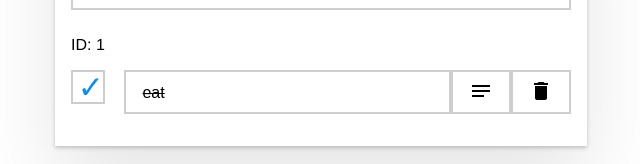
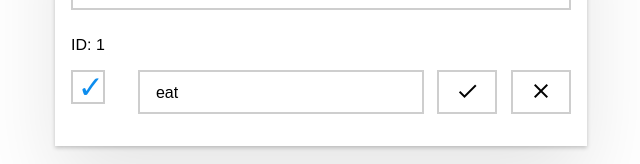
Before and after one commit to aiiiitg/angular-ivy-juuzzy, an Angular app: page /item/1 in a window 1280 px wide. Shown: the part 159-323 px from the top of the page, without its empty margins (319-959 px from the left). Built offline with nearby package versions, Linux system fonts and the light colour scheme.

Commit message:
1 file modified

```diff
--- a/src/app/item/item.component.html
+++ b/src/app/item/item.component.html
@@ -1,6 +1,6 @@
 <div class="item">
-
-<div class="btn-wrapper" *ngIf="!editable && !item.done">
+<!-- list view - non-editable and unchecked -->
+<div class="btn-wrapper" *ngIf="view==='list' && !editable && !item.done">
   <input [id]="item.description" type="checkbox" (change)="item.done = !item.done" [checked]="item.done" />
 <label [for]="item.description">&nbsp;</label>
   <button  class="btn_max" (click)="editable = !editable" style="text-align: left;">{{item.description}}</button>
@@ -8,7 +8,8 @@
   <button class="btn_min" (click)="remove.emit()"><mat-icon aria-hidden="false" aria-label="Delete">delete</mat-icon></button>
 </div>
 
-<div class="btn-wrapper" *ngIf="!editable && item.done">
+<!-- list view - non-editable and checked -->
+<div class="btn-wrapper" *ngIf="view==='list' && !editable && item.done">
   <input [id]="item.description" type="checkbox" (change)="item.done = !item.done" [checked]="item.done" />
 <label [for]="item.description">&nbsp;</label>
   <button  class="btn_max" (click)="editable = !editable" style="text-align: left; text-decoration: line-through;">{{item.description}}</button>
@@ -16,8 +17,8 @@
   <button class="btn_min" (click)="remove.emit()"><mat-icon aria-hidden="false" aria-label="Delete">delete</mat-icon></button>
 </div>
 
-<!-- This section shows only if user clicks Edit button -->
-<div *ngIf="editable">
+<!-- list view - editable -->
+<div *ngIf="view==='list' && editable">
   <div class="btn-wrapper">
     <input [id]="item.description" type="checkbox" (change)="item.done = !item.done" [checked]="item.done" />
     <label [for]="item.description">&nbsp;</label>
@@ -27,4 +28,14 @@
   </div>
 </div>
 
+<!-- detail view  -->
+<div *ngIf="view==='detail'">
+  <div class="btn-wrapper">
+    <input [id]="item.description" type="checkbox" (change)="item.done = !item.done" [checked]="item.done" />
+    <label [for]="item.description">&nbsp;</label>
+    <input class="in_edit" placeholder="edit item" [value]="item.description" #editedItem (keyup.enter)="saveItem(editedItem.value)">
+    <button class="btn_min" (click)="saveItem(editedItem.value)"><mat-icon aria-hidden="false" aria-label="Accept">check</mat-icon></button>
+    <button class="btn_min" (click)="editable = !editable"><mat-icon aria-hidden="false" aria-label="Cancel">close</mat-icon></button>
+  </div>
 </div>
+</div>
```
